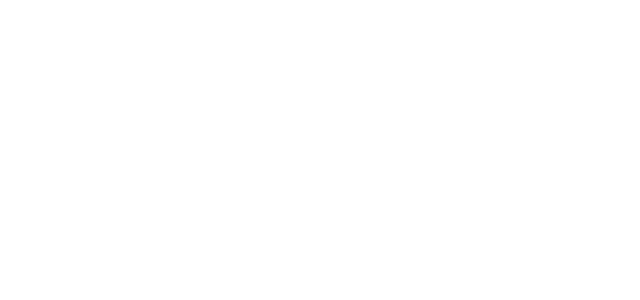
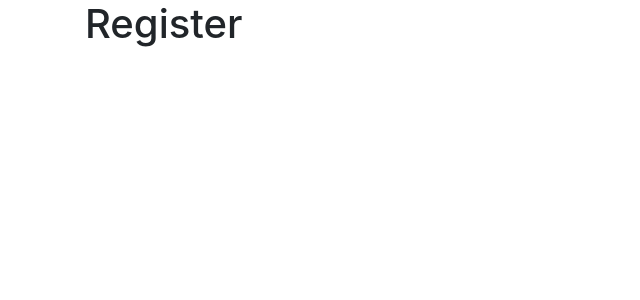
Before and after one commit to V-n-B/dndCheatSheet, a React (Create React App) app in the folder src/frontend/: page /register in a window 1280 px wide. Shown: the top 300 px of the page, without its empty margins (0-640 px from the left). Built offline with nearby package versions, Linux system fonts and the light colour scheme.

Commit message:
Setup entry

```diff
--- a/src/frontend/src/components/App.tsx
+++ b/src/frontend/src/components/App.tsx
@@ -1,7 +1,7 @@
 import React from 'react';
 import { Container } from 'reactstrap';
 
-function App(props: { children: React.ReactNode }) {
+export function App(props: { children: React.ReactNode }) {
     return (
         <Container>
             {props.children}
--- /dev/null
+++ b/src/frontend/src/components/login/Login.tsx
@@ -0,0 +1,7 @@
+import React from 'react';
+
+export function Login() {
+    return (
+        <h1>Login</h1>
+    );
+}
--- /dev/null
+++ b/src/frontend/src/components/register/Register.tsx
@@ -0,0 +1,7 @@
+import React from 'react';
+
+export function Register() {
+    return (
+        <h1>Register</h1>
+    );
+}
--- /dev/null
+++ b/src/frontend/src/entry.tsx
@@ -0,0 +1,30 @@
+import { createBrowserHistory } from 'history';
+import React from 'react';
+import { Route, Router, Switch } from 'react-router-dom';
+import { App } from './components/App';
+import { Dashboard } from './components/home/Dashboard';
+import { Login } from './components/login/Login';
+import { Register } from './components/register/Register';
+
+const browserHistory = createBrowserHistory();
+
+export function Entry() {
+    return (
+        <Router history={browserHistory}>
+            <App>
+                <Switch>
+                    <Route path="/" exact>
+                        <Dashboard />
+                    </Route>
+                    <Route path="/login" exact>
+                        <Login />
+                    </Route>
+                    <Route path="/register" exact>
+                        <Register />
+                    </Route>
+                </Switch>
+            </App>
+        </Router>
+    );
+
+}
--- a/src/frontend/src/index.tsx
+++ b/src/frontend/src/index.tsx
@@ -1,30 +1,17 @@
 import 'bootstrap/dist/css/bootstrap.css';
 import { polyfill } from 'es6-promise';
 import 'font-awesome/css/font-awesome.min.css';
-import { createBrowserHistory } from 'history';
 import React from 'react';
 import { render } from 'react-dom';
-import { Route, Router, Switch } from 'react-router-dom';
 import '../node_modules/bootstrap/dist/js/bootstrap.min.js';
-import App from './components/App';
-import { Dashboard } from './components/Dashboard';
+import { Entry } from './entry';
 import './scss/dnd-cheat-sheet.scss';
 
 polyfill();
 
-const browserHistory = createBrowserHistory();
-
 if (document.getElementById('app')) {
     render(
-        <Router history={browserHistory}>
-            <App>
-                <Switch>
-                    <Route path="/" exact>
-                        <Dashboard />
-                    </Route>
-                </Switch>
-            </App>
-        </Router>,
+        <Entry />,
         document.getElementById('app')
     );
 }
```
Also changed, not shown: src/frontend/src/components/home/Dashboard.tsx (renamed from src/frontend/src/components/Dashboard.tsx).
